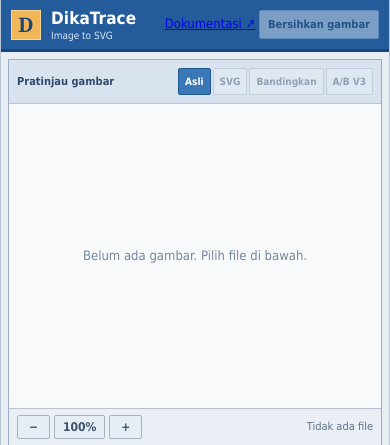
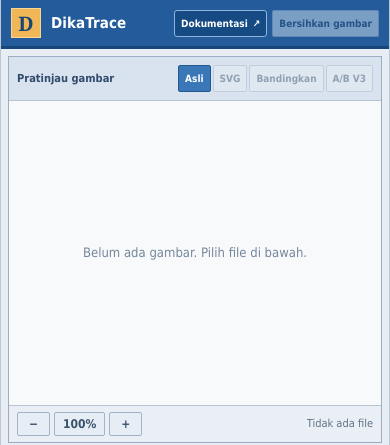
Before and after one commit to akidwush/Vectowasm, an ASP.NET Core app: page / in a window 390 px wide. Shown: the top 445 px of the page. Run offline with ASP.NET Core 8, Linux system fonts and the light colour scheme.

Commit message:
style(browser): accessible documentation navigation link with compact mobile header

```diff
--- a/Vecto.Browser/wwwroot/css/app.css
+++ b/Vecto.Browser/wwwroot/css/app.css
@@ -113,3 +113,19 @@ button:focus-visible,input:focus-visible,select:focus-visible,summary:focus-visi
 .svg-color span:not(.color-swatch){font-size:10px;color:#617792;overflow-wrap:anywhere}
 @media(max-width:580px){.metadata-grid{grid-template-columns:1fr 1fr}.svg-colors{grid-template-columns:1fr}.svg-metadata>summary{padding:9px}.metadata-body{padding:8px}}
 @media(max-width:355px){.metadata-grid{grid-template-columns:1fr}}
+
+/* Documentation link is a native anchor; works under GitHub Pages subpaths. */
+.header-tools{display:flex;align-items:center;justify-content:flex-end;gap:8px;min-width:0}
+.header-docs{display:inline-flex;align-items:center;gap:5px;border:1px solid #8cb5df;background:#154a83;color:#fff;text-decoration:none;padding:8px 12px;border-radius:3px;font-weight:bold;font-size:12px;white-space:nowrap}
+.header-docs:hover{background:#0c3765;color:#fff}
+.header-docs:focus-visible{outline:2px solid #fff;outline-offset:3px}
+@media(max-width:580px){
+  .header-tools{gap:5px}
+  .header-docs{padding:7px 8px;font-size:11px}
+}
+@media(max-width:395px){
+  .brand-name strong{font-size:15px}
+  .brand-name span{display:none}
+  .header-docs{padding:7px 6px;font-size:10px}
+  .header-reset{padding:7px 6px;font-size:10px}
+}
```
